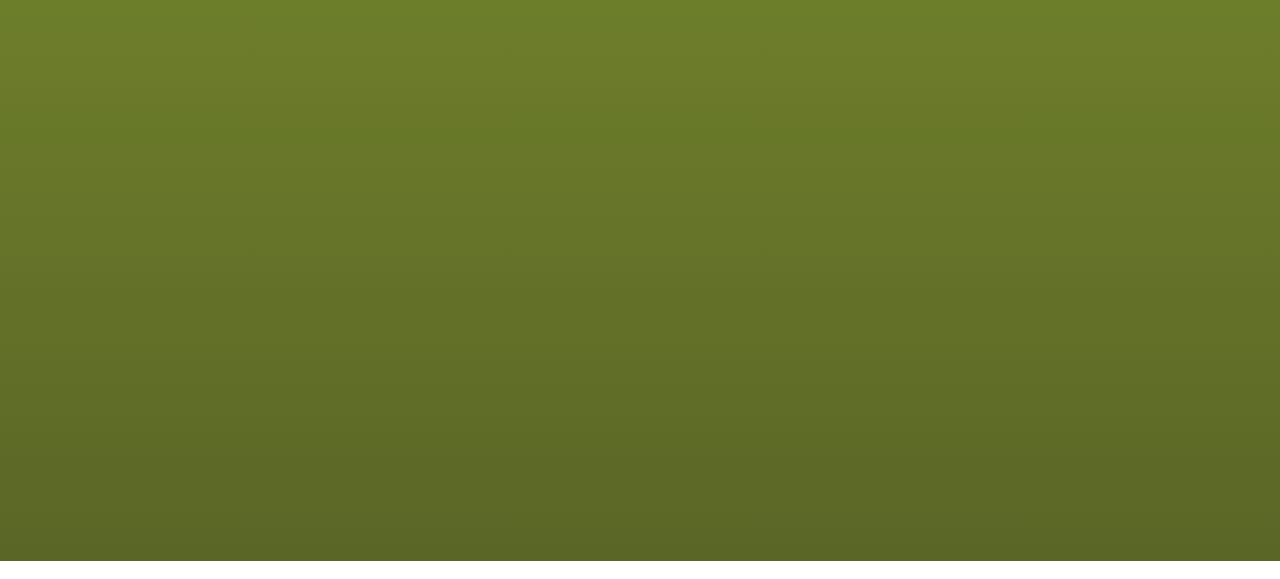
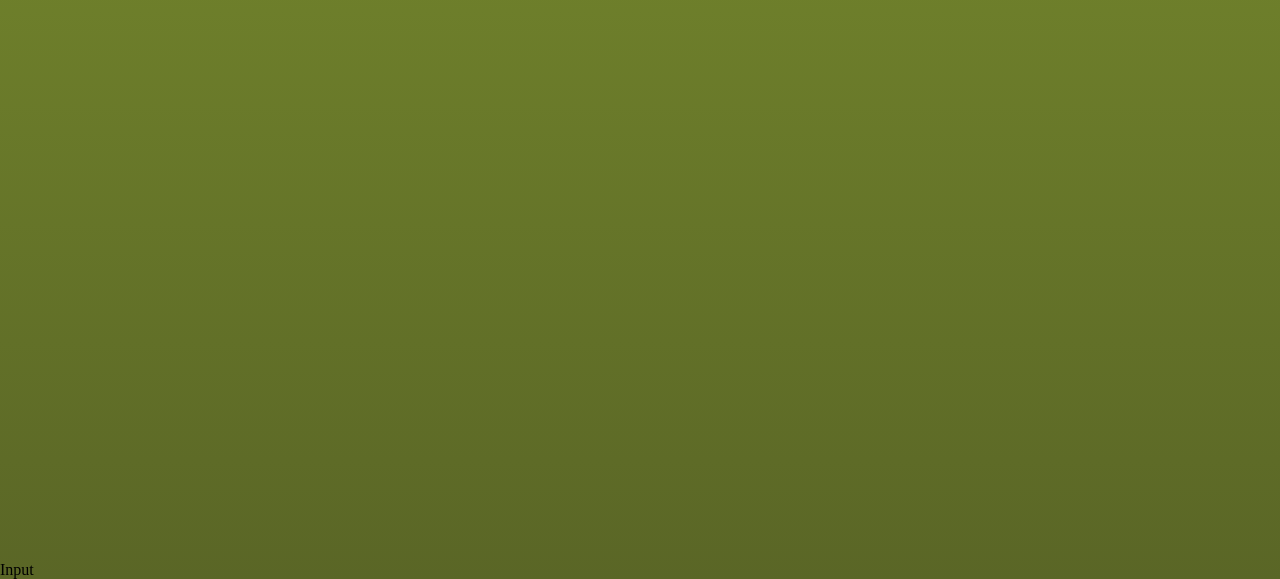
Before and after one commit to Komisch-cake3/Youtube-Downloader, a plain HTML site: page index.html in a window 1280 px wide. Shown: the part 2168-2747 px from the top of the page. Drawn offline with Linux system fonts and the light colour scheme; a web font is replaced by a local one.

Commit message:
i am gonna make an input currently adding flask

```diff
--- a/index.html
+++ b/index.html
@@ -20,5 +20,6 @@
     <img id = "cloudright1" src = "Images/rightcloud.png">
     <img id = "cloudright2" src = "Images/rightcloud.png">
     <img id = "rightpuff1" src = "Images/rightpuff.png">
+    <div class = "input">Input</div>
 </body>
 </html>
--- a/style.css
+++ b/style.css
@@ -47,8 +47,6 @@ body{
     z-index: 2;
 
 }
-
-
 
 .columnright{
     position: relative;
@@ -118,3 +116,7 @@ body{
 @keyframes grow{
     50%{transform: scale(1.05,1.05)}
 }
+
+.input{
+
+}
```
